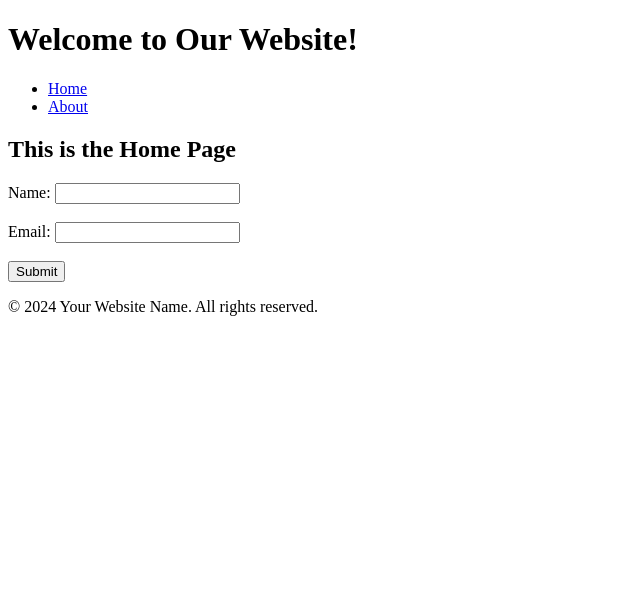
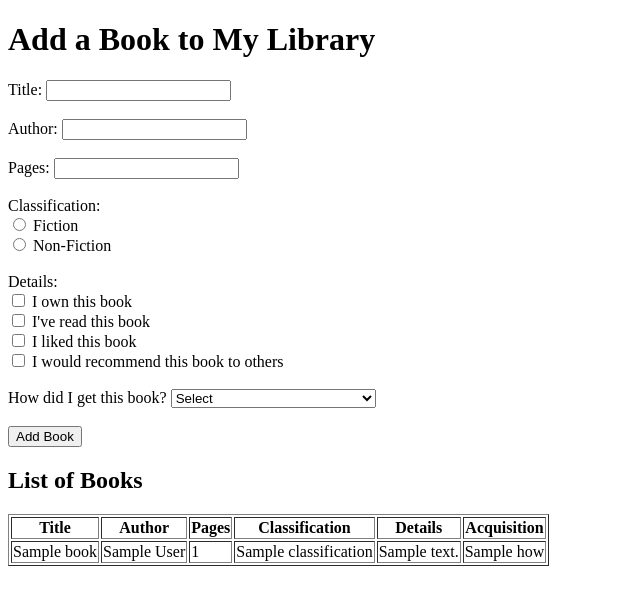
Before and after one commit to dillon-fouts/learning_flask, a Flask app: template templates/index.html in a window 1280 px wide. Shown: the top 605 px of the page, without its empty margins (0-640 px from the left). Run offline with Flask 3, Linux system fonts and the light colour scheme; the template is opened without the code that fills it: most values are stand-ins (such as "Sample title", 1, 10 or a date in 2020).

Commit message:
step 17 updated index to fill form

```diff
--- a/app.py
+++ b/app.py
@@ -2,19 +2,53 @@ from flask import Flask, render_template, request, redirect, url_for
 
 app = Flask(__name__)
 
+books = []
+
 # Define routes
 @app.route("/")
 def index():
-    return render_template("index.html")
+    return render_template("index.html", books=books)
 
 @app.route("/add", methods=["POST"])
 def add():
-    # Process form data here
-    # Example: getting data from a form with input fields 'name' and 'email'
-    name = request.form.get("name")
-    email = request.form.get("email")
-    # Process the data as required
-    return redirect(url_for("index"))  # Redirect back to the homepage
+    title = request.form.get("title")
+    author = request.form.get("author")
+    pages = request.form.get("pages")
+    classification = request.form.get("classification")
+    details = request.form.getlist("details")
+    how = request.form.get("how")
+
+    # Modify classification to include hyphen
+    if classification == "nonfiction":
+        classification = "non-fiction"
+
+    # Modify details to display shorter versions
+    details_mapping = {
+        "I own this book": "own",
+        "I've read this book": "read",
+        "I liked this book": "liked",
+        "I would recommend this book to others": "recommend"
+    }
+    details_short = ", ".join([details_mapping.get(detail, detail) for detail in details])
+
+    # Modify acquisition to display shorter versions
+    acquisition_mapping = {
+        "I purchased it": "purchased",
+        "It was a gift": "gift",
+        "I checked it out from the library": "library",
+        "A friend loaned it to me": "friend"
+    }
+    how_short = acquisition_mapping.get(how, how)
+
+    books.append({
+        "title": title,
+        "author": author,
+        "pages": pages,
+        "classification": classification,
+        "details": details_short,
+        "how": how_short
+    })
+    return redirect(url_for("index"))
 
 @app.route("/about")
 def about():
--- a/templates/index.html
+++ b/templates/index.html
@@ -3,31 +3,66 @@
 <head>
     <meta charset="UTF-8">
     <meta name="viewport" content="width=device-width, initial-scale=1.0">
-    <title>Home Page</title>
+    <title>Add a Book to My Library</title>
 </head>
 <body>
     <header>
-        <h1>Welcome to Our Website!</h1>
-        <nav>
-            <ul>
-                <li><a href="{{ url_for('index') }}">Home</a></li>
-                <li><a href="{{ url_for('about') }}">About</a></li>
-            </ul>
-        </nav>
+        <h1>Add a Book to My Library</h1>
     </header>
     <main>
-        <h2>This is the Home Page</h2>
-        <!-- Your form goes here -->
         <form action="{{ url_for('add') }}" method="POST">
-            <label for="name">Name:</label>
-            <input type="text" id="name" name="name"><br><br>
-            <label for="email">Email:</label>
-            <input type="email" id="email" name="email"><br><br>
-            <input type="submit" value="Submit">
+            <label for="title">Title:</label>
+            <input type="text" id="title" name="title" required><br><br>
+            <label for="author">Author:</label>
+            <input type="text" id="author" name="author" required><br><br>
+            <label for="pages">Pages:</label>
+            <input type="number" id="pages" name="pages" required><br><br>
+            <label for="classification">Classification:</label><br>
+            <input type="radio" id="fiction" name="classification" value="fiction" required>
+            <label for="fiction">Fiction</label><br>
+            <input type="radio" id="nonfiction" name="classification" value="nonfiction" required>
+            <label for="nonfiction">Non-Fiction</label><br><br>
+            <label>Details:</label><br>
+            <input type="checkbox" id="own" name="details" value="I own this book">
+            <label for="own">I own this book</label><br>
+            <input type="checkbox" id="read" name="details" value="I've read this book">
+            <label for="read">I've read this book</label><br>
+            <input type="checkbox" id="liked" name="details" value="I liked this book">
+            <label for="liked">I liked this book</label><br>
+            <input type="checkbox" id="recommend" name="details" value="I would recommend this book to others">
+            <label for="recommend">I would recommend this book to others</label><br><br>
+            <label for="how">How did I get this book?</label>
+            <select id="how" name="how" required>
+                <option value="" disabled selected>Select</option>
+                <option value="I purchased it">I purchased it</option>
+                <option value="It was a gift">It was a gift</option>
+                <option value="I checked it out from the library">I checked it out from the library</option>
+                <option value="A friend loaned it to me">A friend loaned it to me</option>
+            </select><br><br>
+            <input type="submit" value="Add Book">
         </form>
+
+        <h2>List of Books</h2>
+        <table border="1">
+            <tr>
+                <th>Title</th>
+                <th>Author</th>
+                <th>Pages</th>
+                <th>Classification</th>
+                <th>Details</th>
+                <th>Acquisition</th>
+            </tr>
+            {% for book in books %}
+            <tr>
+                <td>{{ book.title }}</td>
+                <td>{{ book.author }}</td>
+                <td>{{ book.pages }}</td>
+                <td>{{ book.classification }}</td>
+                <td>{{ book.details }}</td>
+                <td>{{ book.how }}</td>
+            </tr>
+            {% endfor %}
+        </table>
     </main>
-    <footer>
-        <p>&copy; 2024 Your Website Name. All rights reserved.</p>
-    </footer>
 </body>
 </html>
```
